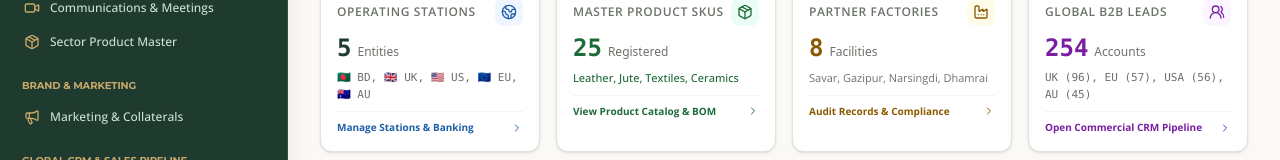
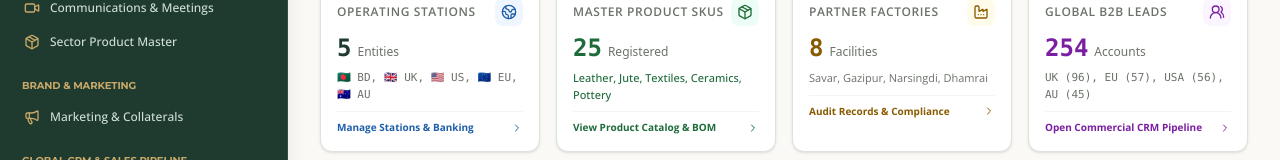
Before and after one commit to TuheenBD/ArielMC-ERP, a Next.js app: page / in a window 1280 px wide. Shown: the part 452-612 px from the top of the page. Built offline with nearby package versions, Linux system fonts and the light colour scheme; no server answers; the database is empty.

Commit message:
feat(sectors): include Pottery alongside Leather, Jute, Textiles, and Ceramics across master product catalogs and dashboard summaries

```diff
--- a/src/components/DatabaseSettingsModal.tsx
+++ b/src/components/DatabaseSettingsModal.tsx
@@ -635,7 +635,7 @@ CREATE TABLE IF NOT EXISTS pnl_records (
                 </h4>
                 <div className="grid grid-cols-1 sm:grid-cols-2 lg:grid-cols-3 gap-3">
                   {[
-                    { label: 'Products Master', table: 'products', count: tableCounts.products ?? 12, desc: 'Leather, Jute, Textiles, Ceramics' },
+                    { label: 'Products Master', table: 'products', count: tableCounts.products ?? 12, desc: 'Leather, Jute, Textiles, Ceramics, Pottery' },
                     { label: 'Factories Network', table: 'factories', count: tableCounts.factories ?? 8, desc: 'Savar, Gazipur, Narsingdi' },
                     { label: 'Sample Dev Orders (SDO)', table: 'sample_development_orders', count: tableCounts.samples ?? 8, desc: 'Tech Packs, QA, Prototypes' },
                     { label: 'Sales Orders (OMS)', table: 'sales_orders', count: tableCounts.orders ?? 5, desc: 'Buyer SOs & Factory POs' },
--- a/src/components/ExecutiveDashboard.tsx
+++ b/src/components/ExecutiveDashboard.tsx
@@ -147,7 +147,7 @@ export const ExecutiveDashboard: React.FC<ExecutiveDashboardProps> = ({
       tab: 'PRODUCTS' as ActiveTab,
       title: 'Sector Product Master',
       phase: 'Foundation (Live)',
-      description: 'Centralized product catalogue covering Leather, Jute, Textiles, and Ceramics with multi-tier BOM costing.',
+      description: 'Centralized product catalogue covering Leather, Jute, Textiles, Ceramics, and Pottery with multi-tier BOM costing.',
       icon: Package,
       badge: `${totalProducts} SKUs`,
       color: 'text-[#1E6B3A]',
@@ -313,7 +313,7 @@ export const ExecutiveDashboard: React.FC<ExecutiveDashboardProps> = ({
             <span className="text-xs text-[#6B7269] font-sans font-normal">Registered</span>
           </div>
           <div className="text-[11px] text-[#1E6B3A] mt-1.5 flex items-center gap-1 font-medium">
-            <span>Leather, Jute, Textiles, Ceramics</span>
+            <span>Leather, Jute, Textiles, Ceramics, Pottery</span>
           </div>
           <div className="mt-2 pt-2 border-t border-gray-100 flex items-center justify-between text-[10px] text-[#1E6B3A] font-bold group-hover:translate-x-0.5 transition-transform">
             <span>View Product Catalog &amp; BOM</span>
--- a/src/components/ExecutiveReportsSuite.tsx
+++ b/src/components/ExecutiveReportsSuite.tsx
@@ -311,7 +311,7 @@ export const ExecutiveReportsSuite: React.FC<ExecutiveReportsSuiteProps> = ({
         rows = [
           ['Opening Cash Balance', Math.round(59000 * orgMultiplier), Math.round(72500 * orgMultiplier), Math.round(94000 * orgMultiplier), Math.round(118000 * orgMultiplier), Math.round(59000 * orgMultiplier)],
           ['Revenue - Services (Bespoke & Sourcing)', Math.round(32000 * orgMultiplier), Math.round(48000 * orgMultiplier), Math.round(62000 * orgMultiplier), Math.round(78000 * orgMultiplier), Math.round(220000 * orgMultiplier)],
-          ['Revenue - Products (Leather, Jute, Ceramics)', Math.round(85000 * orgMultiplier), Math.round(142000 * orgMultiplier), Math.round(188000 * orgMultiplier), Math.round(235000 * orgMultiplier), Math.round(650000 * orgMultiplier)],
+          ['Revenue - Products (Leather, Jute, Textiles, Ceramics, Pottery)', Math.round(85000 * orgMultiplier), Math.round(142000 * orgMultiplier), Math.round(188000 * orgMultiplier), Math.round(235000 * orgMultiplier), Math.round(650000 * orgMultiplier)],
           ['COGS - Materials & Raw Supplies', Math.round(-42000 * orgMultiplier), Math.round(-68000 * orgMultiplier), Math.round(-88000 * orgMultiplier), Math.round(-112000 * orgMultiplier), Math.round(-310000 * orgMultiplier)],
           ['COGS - Delivery & Freight (Sea & Air)', Math.round(-14000 * orgMultiplier), Math.round(-22000 * orgMultiplier), Math.round(-29000 * orgMultiplier), Math.round(-36000 * orgMultiplier), Math.round(-101000 * orgMultiplier)],
           ['COGS - Subcontractors & Factory QA', Math.round(-18000 * orgMultiplier), Math.round(-26000 * orgMultiplier), Math.round(-34000 * orgMultiplier), Math.round(-42000 * orgMultiplier), Math.round(-120000 * orgMultiplier)],
@@ -1473,7 +1473,7 @@ export const ExecutiveReportsSuite: React.FC<ExecutiveReportsSuiteProps> = ({
                         <td className="py-2 px-4 text-right font-bold text-[#1E6B3A]">${Math.round(220000 * orgMultiplier).toLocaleString()}</td>
                       </tr>
                       <tr>
-                        <td className="py-2 px-6 font-medium text-slate-700 font-sans">+ Products (Leather, Jute, Ceramics)</td>
+                        <td className="py-2 px-6 font-medium text-slate-700 font-sans">+ Products (Leather, Jute, Textiles, Ceramics, Pottery)</td>
                         <td className="py-2 px-3 text-right text-slate-600">${Math.round(85000 * orgMultiplier).toLocaleString()}</td>
                         <td className="py-2 px-3 text-right text-slate-600">${Math.round(142000 * orgMultiplier).toLocaleString()}</td>
                         <td className="py-2 px-3 text-right text-slate-600">${Math.round(188000 * orgMultiplier).toLocaleString()}</td>
--- a/src/components/UserGuideModal.tsx
+++ b/src/components/UserGuideModal.tsx
@@ -145,7 +145,7 @@ export const UserGuideModal: React.FC<UserGuideModalProps> = ({
           </div>
 
           <p className="text-xs text-gray-700 leading-relaxed">
-            The Product Master manages 12 registered export SKUs spanning Leather Goods, Jute Crafts, Apparel Textiles, and Artisan Ceramics.
+            The Product Master manages registered export SKUs spanning Leather Goods, Jute Crafts, Apparel Textiles, Artisan Ceramics, and Terracotta Pottery.
           </p>
 
           <div className="p-3 rounded-xl bg-amber-50 border border-amber-200 text-xs text-amber-900">
--- a/src/components/ai/ArielMCAICopilot.tsx
+++ b/src/components/ai/ArielMCAICopilot.tsx
@@ -107,7 +107,7 @@ export const ArielMCAICopilot: React.FC<ArielMCAICopilotProps> = ({
   const [isTyping, setIsTyping] = useState(false);
   const messagesEndRef = useRef<HTMLDivElement>(null);
 
-  const initialWelcomeText = `Welcome to **ArielMC** ERP. I am your autonomous AI operations assistant, named **ArielMC**.\n\nI have complete real-time visibility across our **5 Operating Stations** (**ArielMC BD**, **ArielMC UK**, **ArielMC US**, **ArielMC EU**, and **ArielMC AU**).\n\nHow may I assist you today? You can ask me about:\n- **Master Product SKUs & Costing Margins** (Leather, Jute, Textiles, Ceramics)\n- **Bangladesh Factory Audits & Compliance** (LWG Gold, BSCI, SEDEX, OEKO-TEX)\n- **R&D & SDO Sample Tracking** (Lab Dips, Protos, Golden Seal Approval)\n- **Order Management & Back-to-Back POs** (M&S, Harrods, Ralph Lauren)\n- **Bonded Warehousing, Mushak 6.3 & Bangladesh Customs**\n- **Multi-Station Finance & FX Hedging**\n- **Profile Control, 2SA & User Security**\n- **ArielMC ERP User Guide (PDF)**`;
+  const initialWelcomeText = `Welcome to **ArielMC** ERP. I am your autonomous AI operations assistant, named **ArielMC**.\n\nI have complete real-time visibility across our **5 Operating Stations** (**ArielMC BD**, **ArielMC UK**, **ArielMC US**, **ArielMC EU**, and **ArielMC AU**).\n\nHow may I assist you today? You can ask me about:\n- **Master Product SKUs & Costing Margins** (Leather, Jute, Textiles, Ceramics, Pottery)\n- **Bangladesh Factory Audits & Compliance** (LWG Gold, BSCI, SEDEX, OEKO-TEX)\n- **R&D & SDO Sample Tracking** (Lab Dips, Protos, Golden Seal Approval)\n- **Order Management & Back-to-Back POs** (M&S, Harrods, Ralph Lauren)\n- **Bonded Warehousing, Mushak 6.3 & Bangladesh Customs**\n- **Multi-Station Finance & FX Hedging**\n- **Profile Control, 2SA & User Security**\n- **ArielMC ERP User Guide (PDF)**`;
 
   const [messages, setMessages] = useState<ChatMessage[]>(() => {
     if (typeof window !== 'undefined') {
@@ -266,7 +266,7 @@ export const ArielMCAICopilot: React.FC<ArielMCAICopilotProps> = ({
     // 1b. Executive Dashboard
     if (q.includes('dashboard') || q.includes('overview') || q.includes('home') || q.includes('kpi')) {
       return {
-        text: `### **ArielMC** Executive Command Center & Dashboard\n\nThe **Executive Dashboard** aggregates real-time metrics across all 5 operating sovereign stations:\n- **Operating Stations**: 5 Entities (BD, UK, US, EU, AU)\n- **Master Product SKUs**: Leather, Jute, Textiles, Ceramics\n- **Partner Factories**: 8 Audited Facilities (Savar, Gazipur, Narsingdi, Dhamrai)\n- **Global B2B Leads**: 254 Buyer Accounts (UK, EU, USA, AU)\n\nClick the button below to launch the Executive Dashboard.`,
+        text: `### **ArielMC** Executive Command Center & Dashboard\n\nThe **Executive Dashboard** aggregates real-time metrics across all 5 operating sovereign stations:\n- **Operating Stations**: 5 Entities (BD, UK, US, EU, AU)\n- **Master Product SKUs**: Leather, Jute, Textiles, Ceramics, Pottery\n- **Partner Factories**: 8 Audited Facilities (Savar, Gazipur, Narsingdi, Dhamrai)\n- **Global B2B Leads**: 254 Buyer Accounts (UK, EU, USA, AU)\n\nClick the button below to launch the Executive Dashboard.`,
         actions: [
           {
             label: 'Open Executive Dashboard',
```
